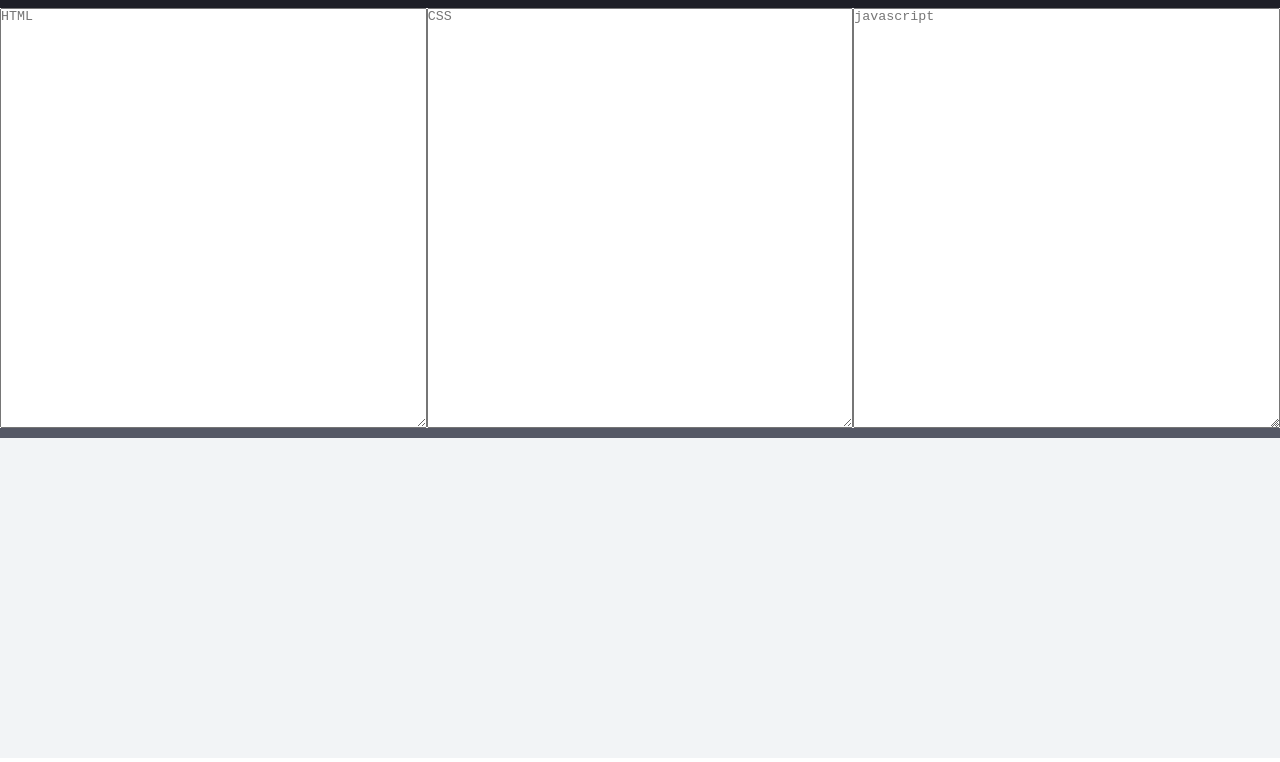
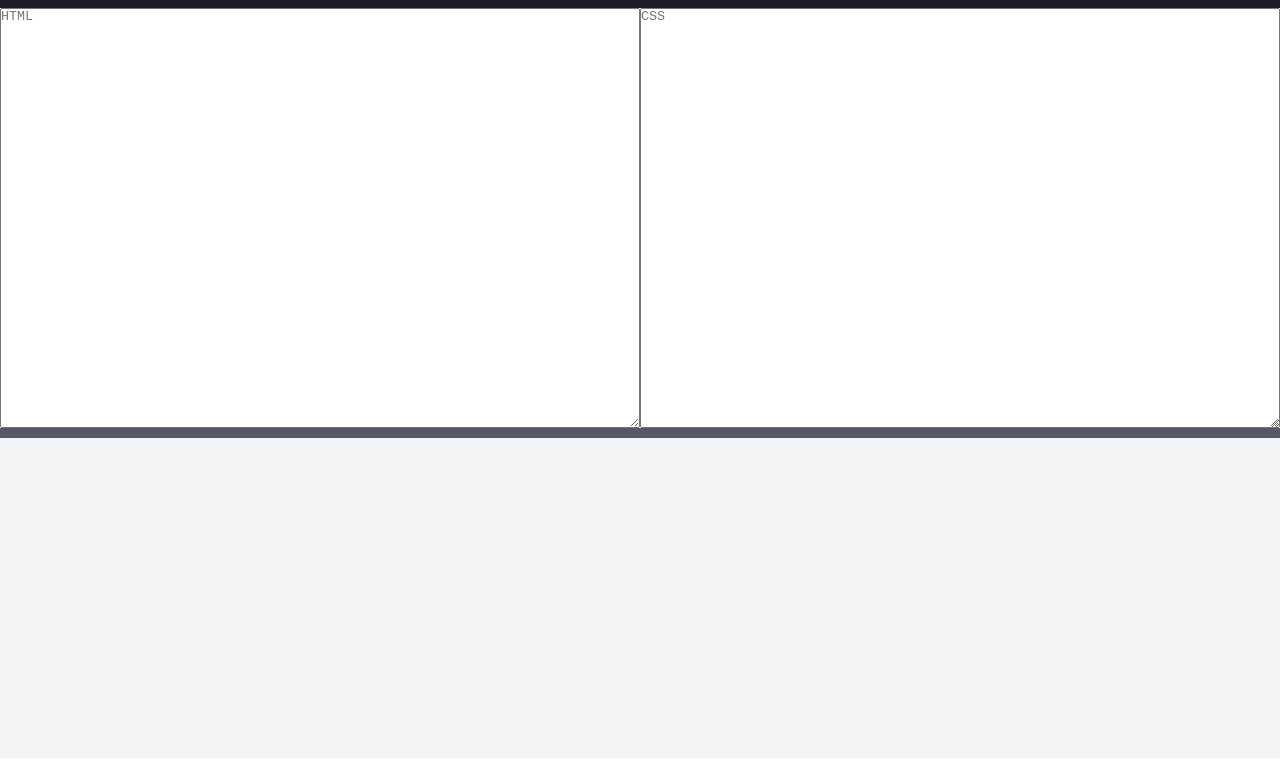
Before and after one commit to AreebTahir1/CODEX, a plain HTML site: page index.html in a window 1280 px wide. Shown: the part 39-801 px from the top of the page. Drawn offline with Linux system fonts and the light colour scheme.

Commit message:
Update index.html

```diff
--- a/index.html
+++ b/index.html
@@ -17,7 +17,7 @@
           <div id="coding_area">
             <textarea id="html" placeholder="HTML" class="prism-live language-html"></textarea>
             <textarea id="css" placeholder="CSS" class="prism-live language-css"></textarea>
-            <textarea id="js" placeholder="javascript" class="prism-live language-js"></textarea>
+
           </div>
 
           <div id="code_output">
```
